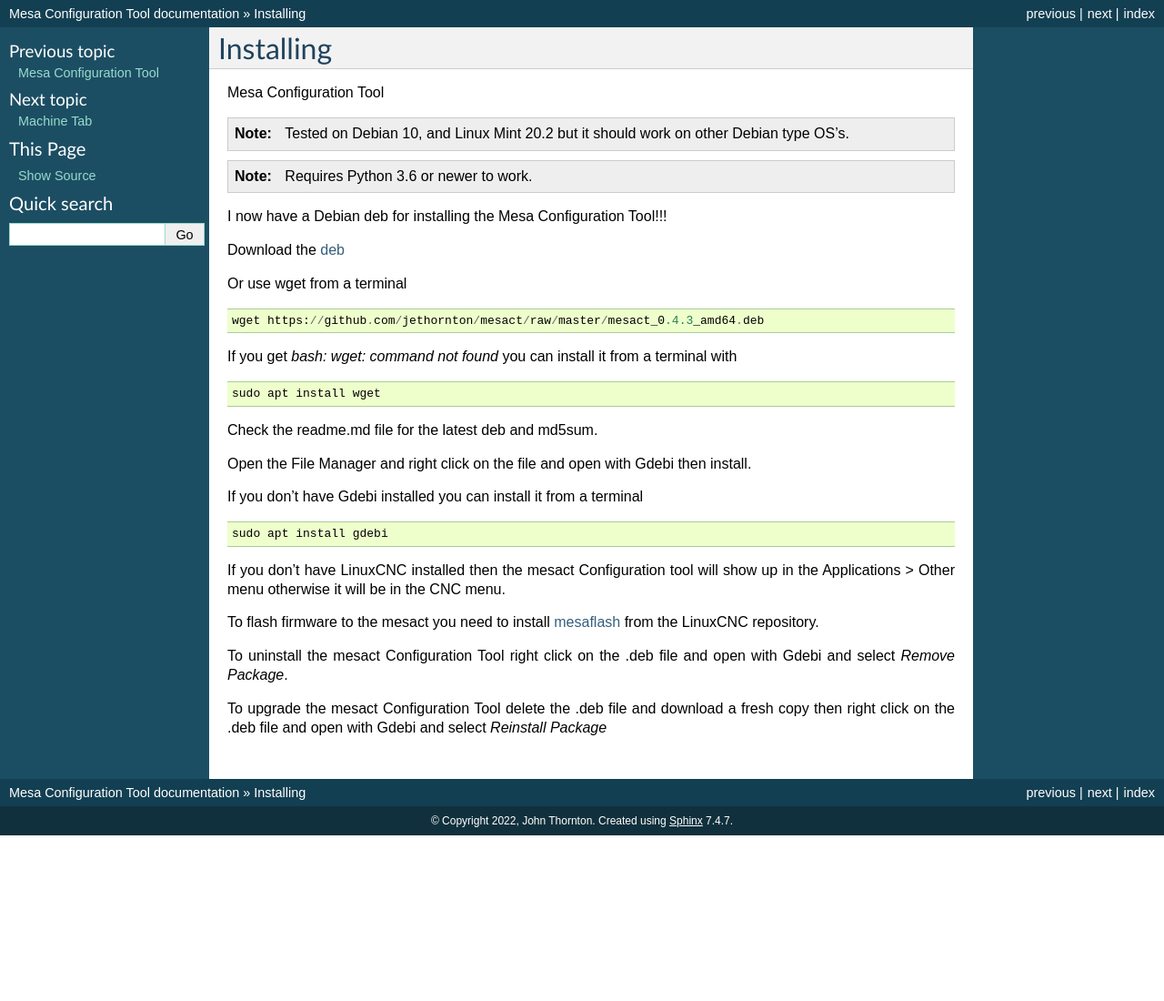
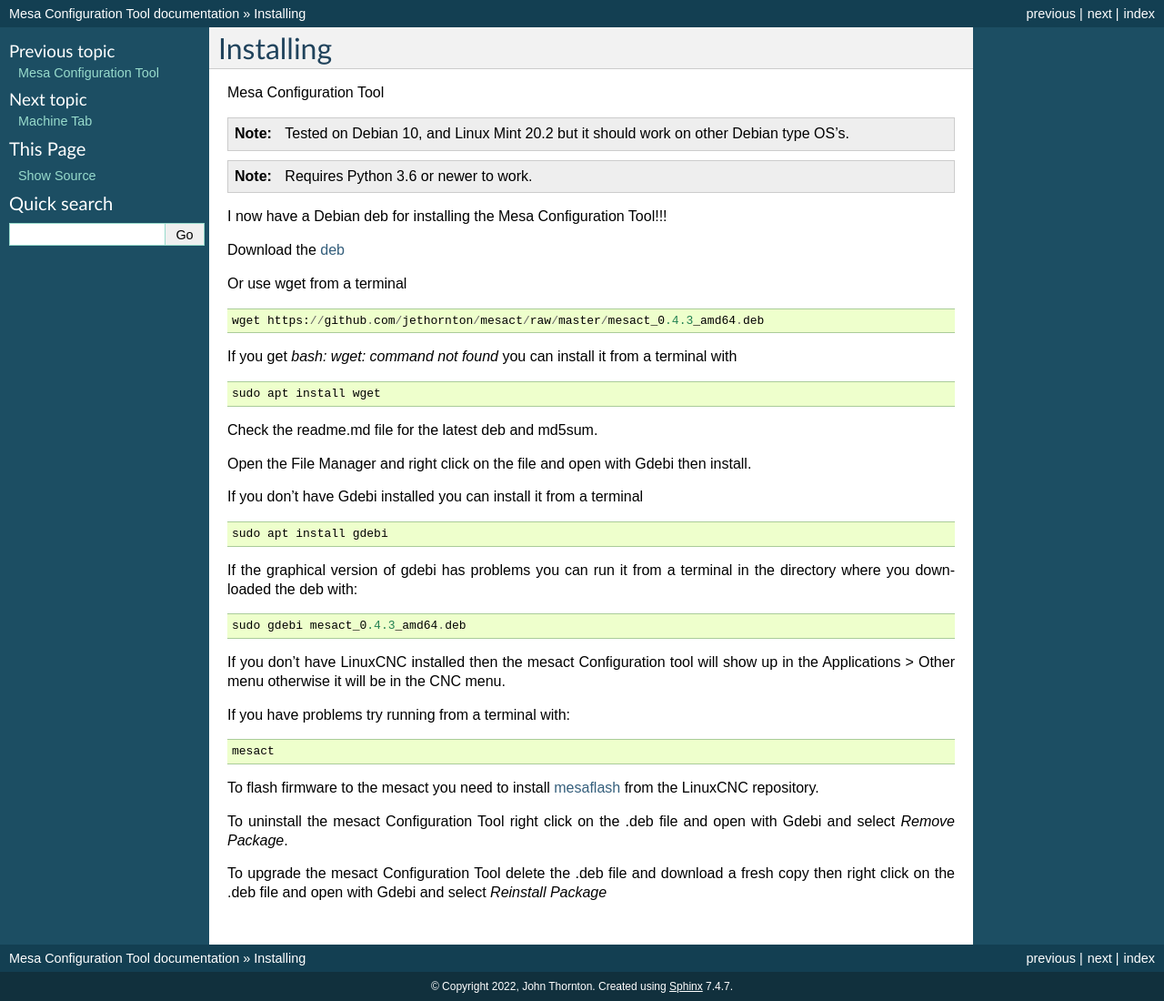
Before and after one commit to silopolis/mesact, a Sphinx documentation site: the page built from docs/source/install.rst, in a window 1280 px wide. Shown: the whole page at 91% size. Built offline with Sphinx 7.4.7, drawn with Linux system fonts in a browser that asks for light colours; before the commit the page ends 918 px from its top, so only the background shows below that.

Commit message:
update install instructions
Signed-off-by: John Thornton <jthornton@gnipsel.com>

```diff
--- a/docs/source/install.rst
+++ b/docs/source/install.rst
@@ -32,9 +32,20 @@
 
 	sudo apt install gdebi
 
+If the graphical version of gdebi has problems you can run it from a
+terminal in the directory where you downloaded the deb with:
+::
+
+	sudo gdebi mesact_0.4.3_amd64.deb
+
 If you don't have LinuxCNC installed then the mesact Configuration tool
 will show up in the Applications > Other menu otherwise it will be in
 the CNC menu.
+
+If you have problems try running from a terminal with:
+::
+
+	mesact
 
 To flash firmware to the mesact you need to install
 `mesaflash <https://github.com/LinuxCNC/mesaflash>`_ from the LinuxCNC
```
